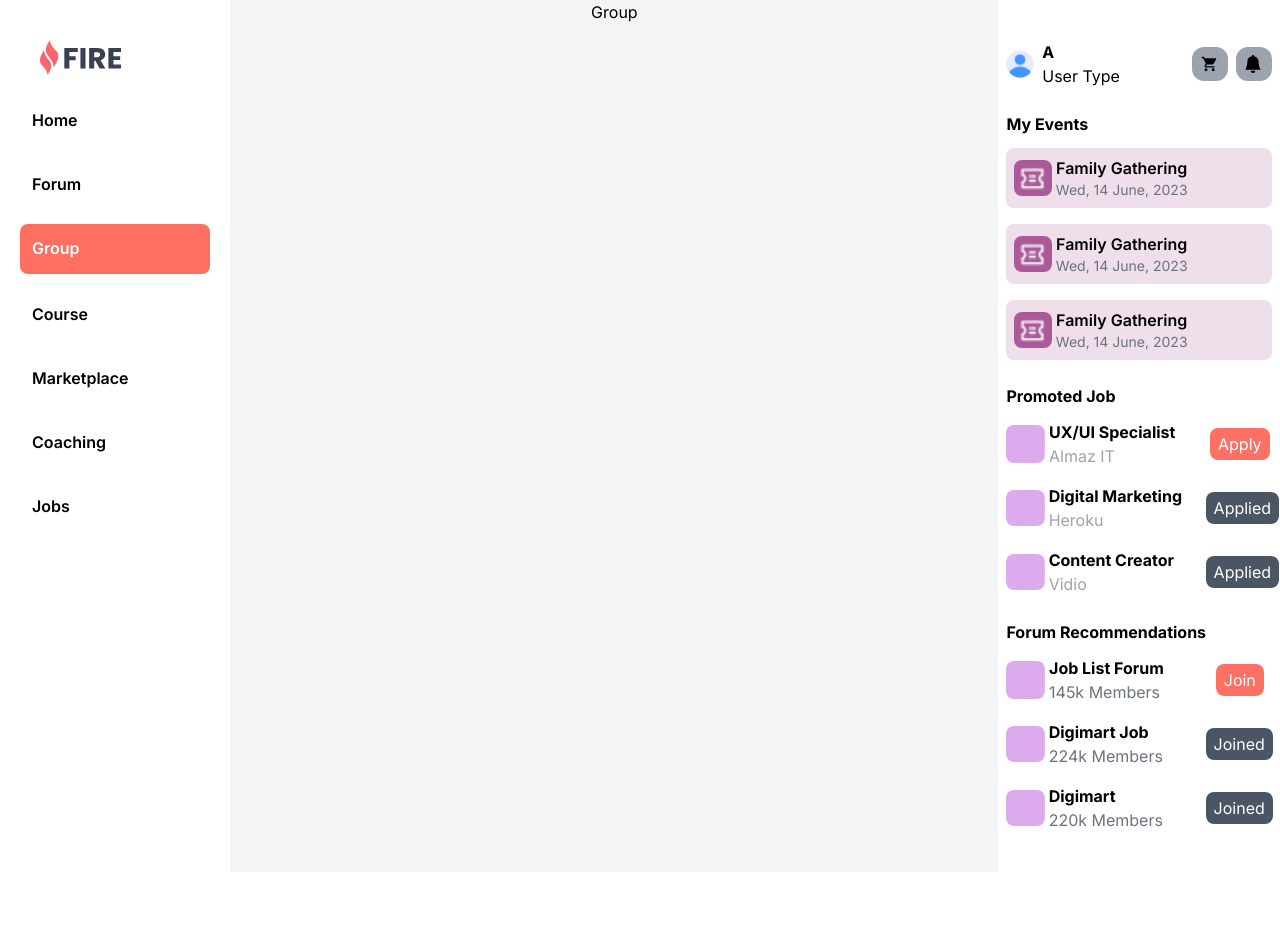
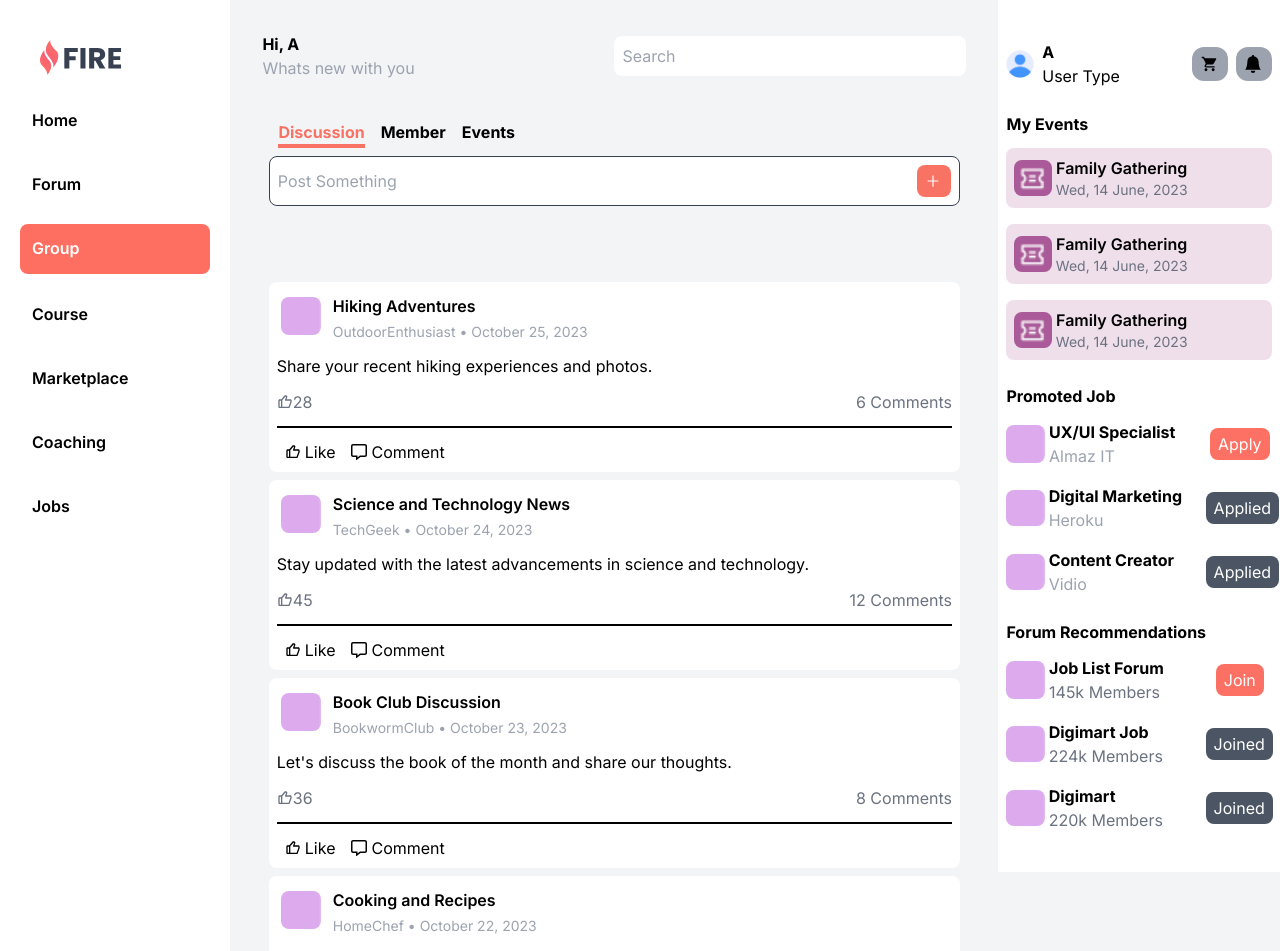
Before and after one commit to pally0091/fire-commiunity, a React (Vite) app: page /group in a window 1280 px wide. Shown: the top 951 px of the page. Before the commit the page ends 872 px from the top, so only its background shows below. Built offline with nearby package versions, Linux system fonts and the light colour scheme.

Commit message:
forum & group page done

```diff
--- a/src/Components/PageComponents/Forum.jsx
+++ b/src/Components/PageComponents/Forum.jsx
@@ -1,10 +1,99 @@
 /* eslint-disable no-unused-vars */
 import React from "react";
+import PostCard from "../Utility/PostCard";
+import { AiOutlinePlus } from "react-icons/ai";
 
 const Forum = () => {
+  const forumData = [
+    {
+      title: "JavaScript Frameworks",
+      content: "Let's discuss the latest trends in JavaScript frameworks!",
+      author: "WebDevExpert",
+      date: "October 25, 2023",
+      likes: 38,
+      comments: 12,
+      share: false,
+    },
+    {
+      title: "Remote Work Tips",
+      content:
+        "Share your tips for staying productive while working from home.",
+      author: "RemoteWorker123",
+      date: "October 24, 2023",
+      likes: 42,
+      comments: 8,
+      share: false,
+    },
+    {
+      title: "Favorite Books",
+      content: "What are your favorite books? Let's create a reading list!",
+      author: "Bookworm101",
+      date: "October 23, 2023",
+      likes: 65,
+      comments: 20,
+      share: false,
+    },
+    {
+      title: "Travel Recommendations",
+      content: "Looking for travel recommendations. Where should I go next?",
+      author: "WanderlustExplorer",
+      date: "October 22, 2023",
+      likes: 28,
+      comments: 5,
+      share: false,
+    },
+    {
+      title: "Coding Challenges",
+      content: "Challenge: Write a program to reverse a string in Python.",
+      author: "CodeGeek",
+      date: "October 21, 2023",
+      likes: 19,
+      comments: 7,
+      share: false,
+    },
+    {
+      title: "Healthy Recipes",
+      content: "Share your favorite healthy recipes and cooking tips!",
+      author: "HealthyChef",
+      date: "October 20, 2023",
+      likes: 34,
+      comments: 15,
+      share: false,
+    },
+  ];
+
   return (
     <div>
-      <p>Forum</p>
+      <div className="flex my-2 px-10">
+        <p className="subMenu font-bold mx-2 text-[#f97365] border-b-4 border-[#f97365]">
+          Discussion
+        </p>
+        <p className="font-bold mx-2">Member</p>
+      </div>
+      <div className="border bg-white flex items-center border-gray-700 w-[90%] mx-auto rounded-lg p-2">
+        <input
+          className="w-[95%]"
+          placeholder="Add new thread"
+          type="text"
+        />
+        <button className="w-[5%] text-center bg-[#f97365] p-2 rounded-lg text-white">
+          <AiOutlinePlus></AiOutlinePlus>
+        </button>
+      </div>
+      <div className="mt-5 w-[90%] mx-auto py-12">
+        {forumData.map((forum) => (
+          <PostCard
+            key={forum.title}
+            title={forum.title}
+            content={forum.content}
+            author={forum.author}
+            date={forum.date}
+            likes={forum.likes}
+            comments={forum.comments}
+            share={forum.share}
+          ></PostCard>
+        ))}
+      </div>
     </div>
   );
 };
--- a/src/Components/PageComponents/Group.jsx
+++ b/src/Components/PageComponents/Group.jsx
@@ -1,10 +1,82 @@
 /* eslint-disable no-unused-vars */
 import React from "react";
+import { AiOutlinePlus } from "react-icons/ai";
+import PostCard from "../Utility/PostCard";
 
 const Group = () => {
+  const groupPosts = [
+    {
+      title: "Hiking Adventures",
+      content: "Share your recent hiking experiences and photos.",
+      author: "OutdoorEnthusiast",
+      date: "October 25, 2023",
+      likes: 28,
+      comments: 6,
+      share: false,
+    },
+    {
+      title: "Science and Technology News",
+      content:
+        "Stay updated with the latest advancements in science and technology.",
+      author: "TechGeek",
+      date: "October 24, 2023",
+      likes: 45,
+      comments: 12,
+      share: false,
+    },
+    {
+      title: "Book Club Discussion",
+      content: "Let's discuss the book of the month and share our thoughts.",
+      author: "BookwormClub",
+      date: "October 23, 2023",
+      likes: 36,
+      comments: 8,
+      share: false,
+    },
+    {
+      title: "Cooking and Recipes",
+      content: "Share your favorite recipes and cooking tips with the group.",
+      author: "HomeChef",
+      date: "October 22, 2023",
+      likes: 19,
+      comments: 5,
+      share: false,
+    },
+  ];
+
   return (
     <div>
-      <p>Group</p>
+      <div className="flex my-2 px-10">
+        <p className="subMenu font-bold mx-2 text-[#f97365] border-b-4 border-[#f97365]">
+          Discussion
+        </p>
+        <p className="font-bold mx-2">Member</p>
+        <p className="font-bold mx-2">Events</p>
+      </div>
+      <div className="border bg-white flex items-center border-gray-700 w-[90%] mx-auto rounded-lg p-2">
+        <input
+          className="w-[95%]"
+          placeholder="Post Something"
+          type="text"
+        />
+        <button className="w-[5%] text-center bg-[#f97365] p-2 rounded-lg text-white">
+          <AiOutlinePlus></AiOutlinePlus>
+        </button>
+      </div>
+      <div className="mt-5 w-[90%] mx-auto py-12">
+        {groupPosts.map((post) => (
+          <PostCard
+            key={post.title}
+            title={post.title}
+            content={post.content}
+            author={post.author}
+            date={post.date}
+            likes={post.likes}
+            comments={post.comments}
+            share={post.share}
+          ></PostCard>
+        ))}
+      </div>
     </div>
   );
 };
--- a/src/Components/PageComponents/Home/LogedinHome.jsx
+++ b/src/Components/PageComponents/Home/LogedinHome.jsx
@@ -36,19 +36,6 @@ const LogedinHome = () => {
   const user = "A";
   return (
     <div className="w-[95%] mx-auto">
-      <div className="flex justify-between p-8 items-center">
-        <div className="w-1/2 text-left">
-          <h5 className="font-bold">Hi, {user}</h5>
-          <p className="text-[#9CA3AF]">Whats new with you</p>
-        </div>
-        <div className="w-1/2">
-          <input
-            className="w-full rounded-lg p-2"
-            type="text"
-            placeholder="Search"
-          />
-        </div>
-      </div>
       <div className="mt-5">
         <Slider>
           {events.map((event) => (
--- a/src/Components/PageComponents/Main.jsx
+++ b/src/Components/PageComponents/Main.jsx
@@ -16,6 +16,19 @@ const Main = () => {
             <LogedinNavbar></LogedinNavbar>
           </div>
           <div className="w-[60%]">
+            <div className="flex justify-between p-8 items-center">
+              <div className="w-1/2 text-left">
+                <h5 className="font-bold">Hi, {user}</h5>
+                <p className="text-[#9CA3AF]">Whats new with you</p>
+              </div>
+              <div className="w-1/2">
+                <input
+                  className="w-full rounded-lg p-2"
+                  type="text"
+                  placeholder="Search"
+                />
+              </div>
+            </div>
             <Outlet></Outlet>
           </div>
           <div className="w-[22%]">
--- a/src/Components/Utility/PostCard.jsx
+++ b/src/Components/Utility/PostCard.jsx
@@ -7,7 +7,7 @@ import { BiLike } from "react-icons/bi";
 
 const PostCard = ({ title, content, author, date, likes, comments, share }) => {
   return (
-    <div className="bg-white my-2 p-2 rounded-lg">
+    <div className="bg-white my-2 p-2 rounded-lg text-left">
       <div className="flex justify-start items-center">
         <div className="w-10 mx-1">
           <img
```
